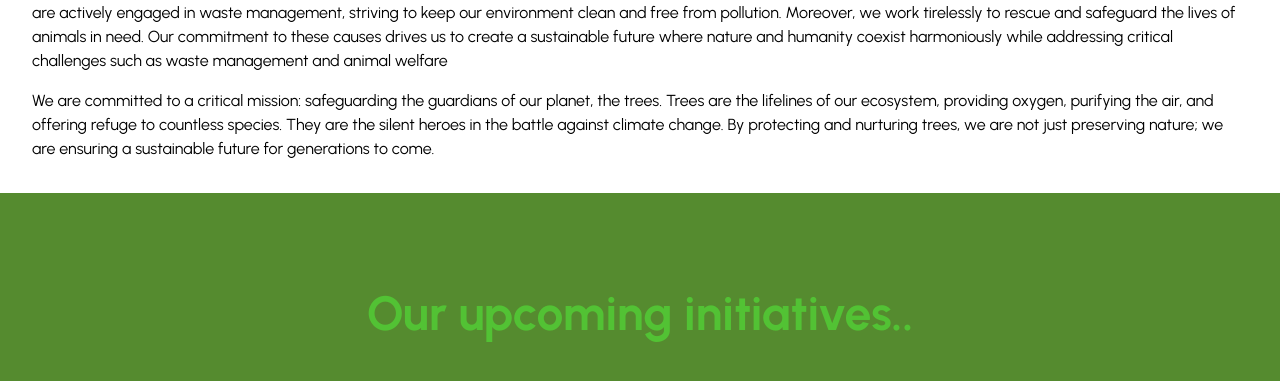
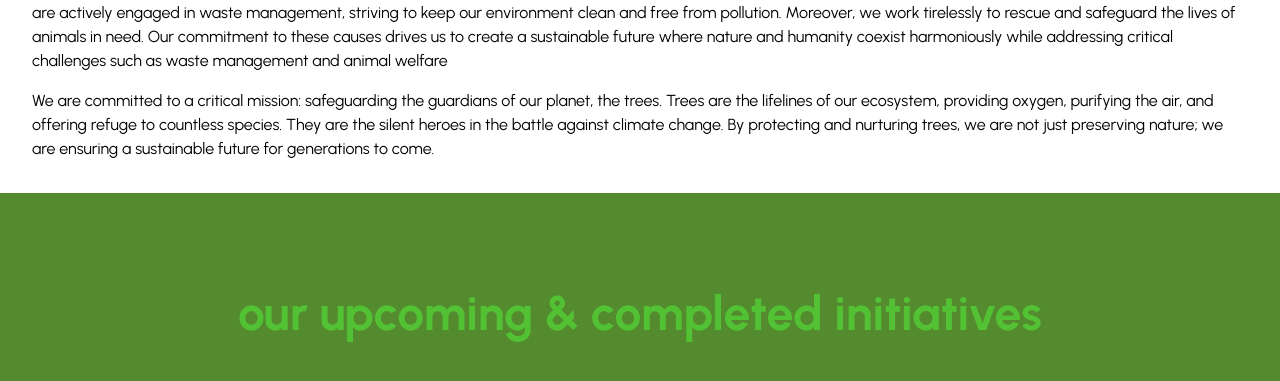
Before and after one commit to azharkhan93/Conservation-Council-Of-Kashmir, a Next.js app: page / in a window 1280 px wide. Shown: the part 6387-6768 px from the top of the page. Built offline with nearby package versions, Linux system fonts and the light colour scheme.

Commit message:
new changes

```diff
--- a/app/components/Latestwork/index.tsx
+++ b/app/components/Latestwork/index.tsx
@@ -46,7 +46,7 @@ const postData: DataType[] = [
     heading2: "Darbal, Bemina",
     name: "Join Us In Planting Trees",
     date: "March 5, 2024 Onwards",
-    imgSrc: "/images/aboutus/slider4.jpeg",
+    imgSrc: "/images/aboutus/slider8.jpg",
   },
   /*
   {
@@ -100,8 +100,8 @@ const MultipleItems: React.FC = () => {
     <div className="bg-gray-200 py-20 ">
       <div className="mx-auto max-w-7xl sm:py-4 lg:px-8">
         <div className="text-center">
-          <h3 className="text-3xl text-gradient sm:text-5xl font-bold mb-2">
-            Our upcoming initiatives..
+          <h3 className="text-2xl text-gradient  sm:text-5xl font-bold mb-2">
+          our upcoming & completed initiatives
           </h3>
         </div>
         <Slider {...settings}>
--- a/app/components/OurTeam/index.tsx
+++ b/app/components/OurTeam/index.tsx
@@ -302,7 +302,7 @@ const LeadershipSlider = () => {
               height="667"
             />
             <div>
-              <h4 className="text-2xl text-gray-700 dark:text-lacoste mt-2">Inam Gani</h4>
+              <h4 className="text-2xl text-gray-700 text-lacoste mt-2">Inam Gani</h4>
               <span className="block text-1xl text-gradient font-bold">General Secretary</span>
               <a href="https://www.linkedin.com/in/inamgani/" target="_blank" rel="noopener noreferrer">
                 <FaLinkedin className="text-2xl text-blue  -mt-26 ml-40 z-6 mt-4 hover:text-blue" />
```
Also changed, not shown: public/images/aboutus/slider8.jpg (added).
